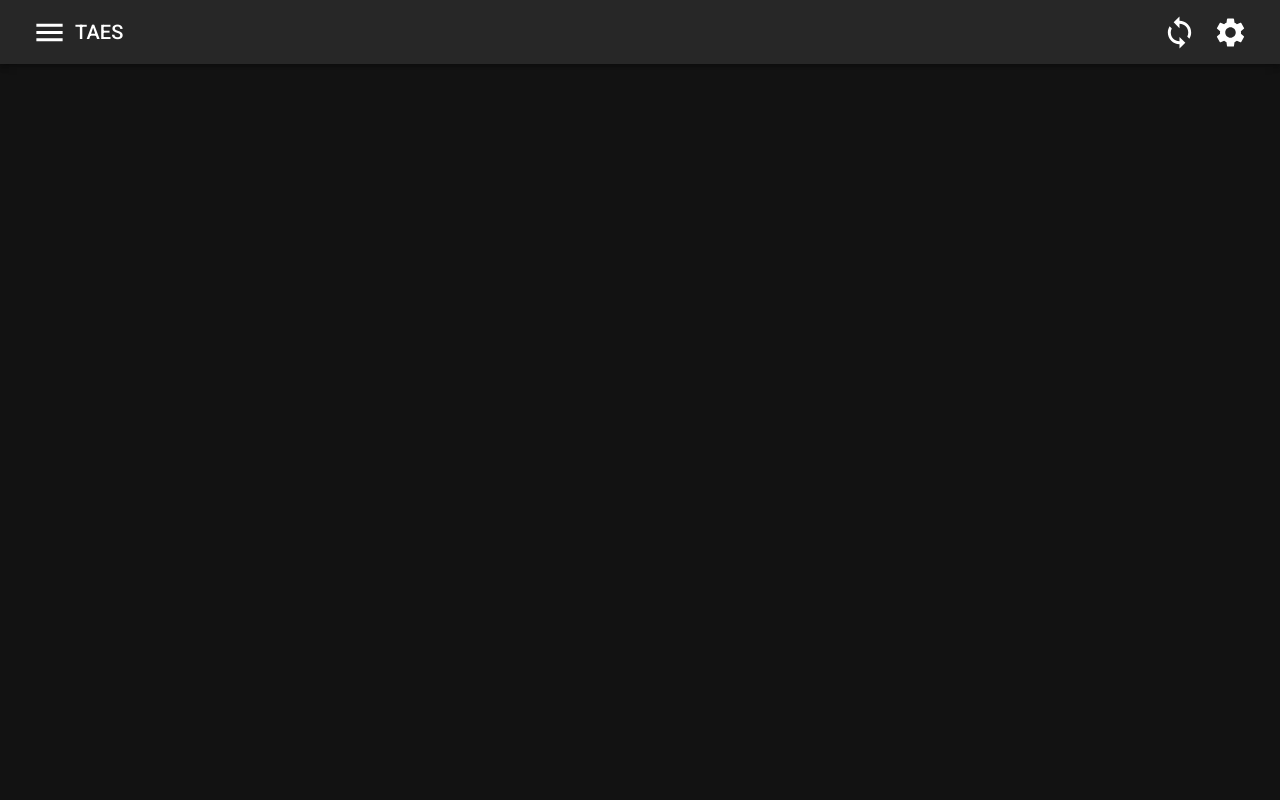
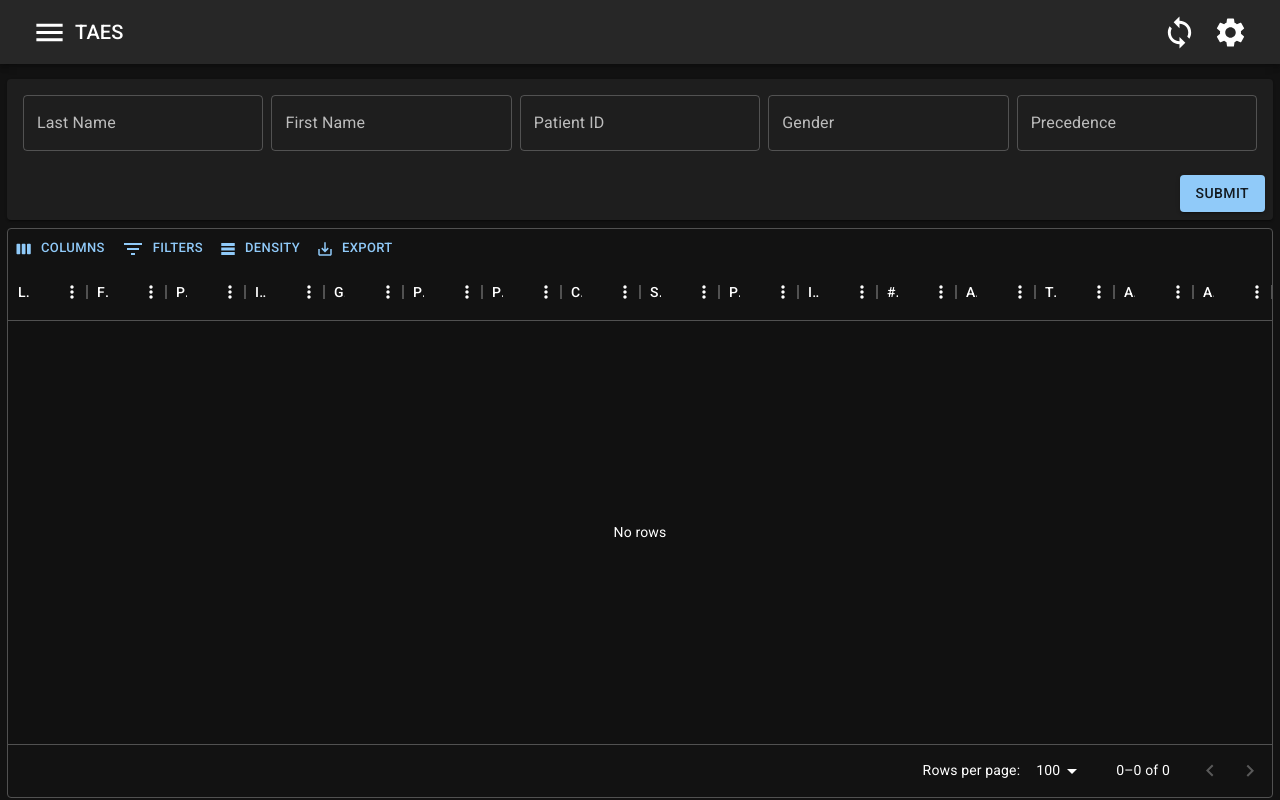
Before and after one commit to bmswens/Theater-Air-Evac-System-Frontend, a React (Create React App) app: page /tucs in a window 1280 px wide. Before the commit this address had no page. Built offline with nearby package versions, Linux system fonts and the light colour scheme.

Commit message:
TUCS page added

```diff
--- a/src/content/Content.js
+++ b/src/content/Content.js
@@ -6,6 +6,7 @@ import { Grid, LinearProgress } from '@mui/material'
 import { Route, Routes } from 'react-router-dom'
 import Patients from './Patients'
 import PatientPage from './PatientPage'
+import TucsPage from './TucsPage'
 
 function Content(props) {
 
@@ -34,6 +35,10 @@ function Content(props) {
                         path="/patients/:dodid"
                         element={<PatientPage />}
                     />
+                    <Route
+                        path="/tucs"
+                        element={<TucsPage />}
+                    />
                 </Routes>
             </Suspense>
         </Grid>
--- a/src/content/Patients.js
+++ b/src/content/Patients.js
@@ -90,8 +90,6 @@ function Patients(props) {
     const [patients] = useStorage('patients', [])
     const [open, setOpen] = React.useState(false)
 
-    console.log(patients)
-
     return (
         <>
             {Object.keys(patients).map(id => <PatientCard key={patients[id].dodid} {...patients[id]} />)}
--- /dev/null
+++ b/src/content/TucsPage.js
@@ -0,0 +1,242 @@
+// React
+import { Box, Button, Card, CardActions, CardContent, Grid, Stack, TextField } from '@mui/material'
+import { DataGrid, GridToolbar } from '@mui/x-data-grid'
+import React from 'react'
+import { useLocalStorage } from 'usehooks-ts'
+
+const blankEntry = {
+    lastName: '',
+    firstName: '',
+    patientId: '',
+    idType: '',
+    gender: '',
+    patientHistory: '',
+    pmrRemarks: '',
+    ccatt: '',
+    spaceType: '',
+    precedence: '',
+    inpatientBedType: '',
+    attendantsNum: '',
+    attendantsNames: '',
+    transportOrigin: '',
+    age: '',
+    ageUnit: ''
+}
+
+const blankQuickEntry = {
+    lastName: '',
+    firstName: '',
+    patientId: '',
+    gender: '',
+    precedence: ''
+}
+
+function QuickEntryCard(props) {
+
+    const { addEntry } = props
+
+    const [data, setData] = React.useState(blankQuickEntry)
+
+    function submit() {
+        addEntry(data)
+        setData(blankQuickEntry)
+    }
+
+    return (
+        <Card>
+            <CardContent>
+                <Stack spacing={1} direction="row">
+                    <TextField
+                        fullWidth
+                        label="Last Name"
+                        value={data.lastName}
+                        onChange={event => setData({ ...data, lastName: event.target.value })}
+                    />
+                    <TextField
+                        fullWidth
+                        label="First Name"
+                        value={data.firstName}
+                        onChange={event => setData({ ...data, firstName: event.target.value })}
+                    />
+                    <TextField
+                        fullWidth
+                        label="Patient ID"
+                        value={data.patientId}
+                        onChange={event => setData({ ...data, patientId: event.target.value })}
+                    />
+                    <TextField
+                        fullWidth
+                        label="Gender"
+                        value={data.gender}
+                        onChange={event => setData({ ...data, gender: event.target.value })}
+                    />
+                    <TextField
+                        fullWidth
+                        label="Precedence"
+                        value={data.precedence}
+                        onChange={event => setData({ ...data, precedence: event.target.value })}
+                    />
+                </Stack>
+            </CardContent>
+            <CardActions>
+                <Box sx={{ flexGrow: 1 }} />
+                <Button
+                    variant='contained'
+                    onClick={submit}
+                >
+                    Submit
+                </Button>
+            </CardActions>
+        </Card>
+    )
+}
+
+function TucsTable(props) {
+
+    const [tucs, setTucs] = useLocalStorage('tucs', [])
+    const finalRows = tucs.map((row, index) => { return { ...row, id: index } })
+    const columns = [
+        {
+            field: "lastName",
+            headerName: "Last Name",
+            flex: 1,
+            editable: true
+        },
+        {
+            field: "firstName",
+            headerName: "First Name",
+            flex: 1,
+            editable: true
+        },
+        {
+            field: "patientId",
+            headerName: "Patient ID",
+            flex: 1,
+            editable: true
+        },
+        {
+            field: "idType",
+            headerName: "ID Type",
+            flex: 1,
+            editable: true
+        },
+        {
+            field: "gender",
+            headerName: "Gender",
+            flex: 1,
+            editable: true
+        },
+        {
+            field: "patientHistory",
+            headerName: "Patient History",
+            flex: 1,
+            editable: true
+        },
+        {
+            field: "pmrRemarks",
+            headerName: "PMR Remarks",
+            flex: 1,
+            editable: true
+        },
+        {
+            field: "ccatt",
+            headerName: "CCATT",
+            flex: 1,
+            editable: true
+        },
+        {
+            field: "spaceType",
+            headerName: "Space Type",
+            flex: 1,
+            editable: true
+        },
+        {
+            field: "precedence",
+            headerName: "Precedence",
+            flex: 1,
+            editable: true
+        },
+        {
+            field: "inpatientBedType",
+            headerName: "Inpatient Bed Type",
+            flex: 1,
+            editable: true
+        },
+        {
+            field: "attendantsNum",
+            headerName: "# of Attendants",
+            flex: 1,
+            editable: true
+        },
+        {
+            field: "attendantsNames",
+            headerName: "Attendant Names",
+            flex: 1,
+            editable: true
+        },
+        {
+            field: "transportOrigin",
+            headerName: "Transport Origin",
+            flex: 1,
+            editable: true
+        },
+        {
+            field: "age",
+            headerName: "Age",
+            flex: 1,
+            editable: true
+        },
+        {
+            field: "ageUnit",
+            headerName: "Age Unit",
+            flex: 1,
+            editable: true
+        }
+    ]
+
+    function onUpdate(newRow, oldRow) {
+        let tmpTucs = [...tucs]
+        tmpTucs.splice(oldRow.id, 1, newRow)
+        setTucs(tmpTucs)
+        return newRow
+    }
+
+    return (
+        <Box sx={{ width: "100%", height: "calc(100vh - 230px)" }}>
+            <DataGrid
+                rows={finalRows}
+                columns={columns}
+                slots={{ toolbar: GridToolbar }}
+                processRowUpdate={onUpdate}
+            />
+        </Box>
+    )
+}
+
+function TucsPage(props) {
+
+    const [tucs, setTucs] = useLocalStorage('tucs', [])
+
+    function addEntry(data) {
+        const entry = { ...blankEntry, ...data }
+        setTucs([...tucs, entry])
+    }
+
+    return (
+        <>
+            <Grid item xs={12}>
+                <QuickEntryCard
+                    addEntry={addEntry}
+                />
+            </Grid>
+            <Grid item xs={12}>
+                <TucsTable
+
+                />
+            </Grid>
+        </>
+    )
+
+}
+
+export default TucsPage
--- a/src/nav/SideDrawer.js
+++ b/src/nav/SideDrawer.js
@@ -6,6 +6,7 @@ import { Drawer, List, ListItem, ListItemButton, ListItemIcon, ListItemText } fr
 
 // MUI icons
 import PeopleAltIcon from '@mui/icons-material/PeopleAlt'
+import TableChartIcon from '@mui/icons-material/TableChart';
 import { Link } from 'react-router-dom'
 
 function SideDrawer(props) {
@@ -32,6 +33,16 @@ function SideDrawer(props) {
                         </ListItemButton>
                     </Link>
                 </ListItem>
+                <ListItem disablePadding>
+                    <Link to="/tucs" style={{color: "inherit", textDecoration: "none", width: "100%"}}>
+                        <ListItemButton>
+                            <ListItemIcon>
+                                <TableChartIcon />
+                            </ListItemIcon>
+                            <ListItemText primary="TUCS" />
+                        </ListItemButton>
+                    </Link>
+                </ListItem>
             </List>
         </Drawer>
     )
```
